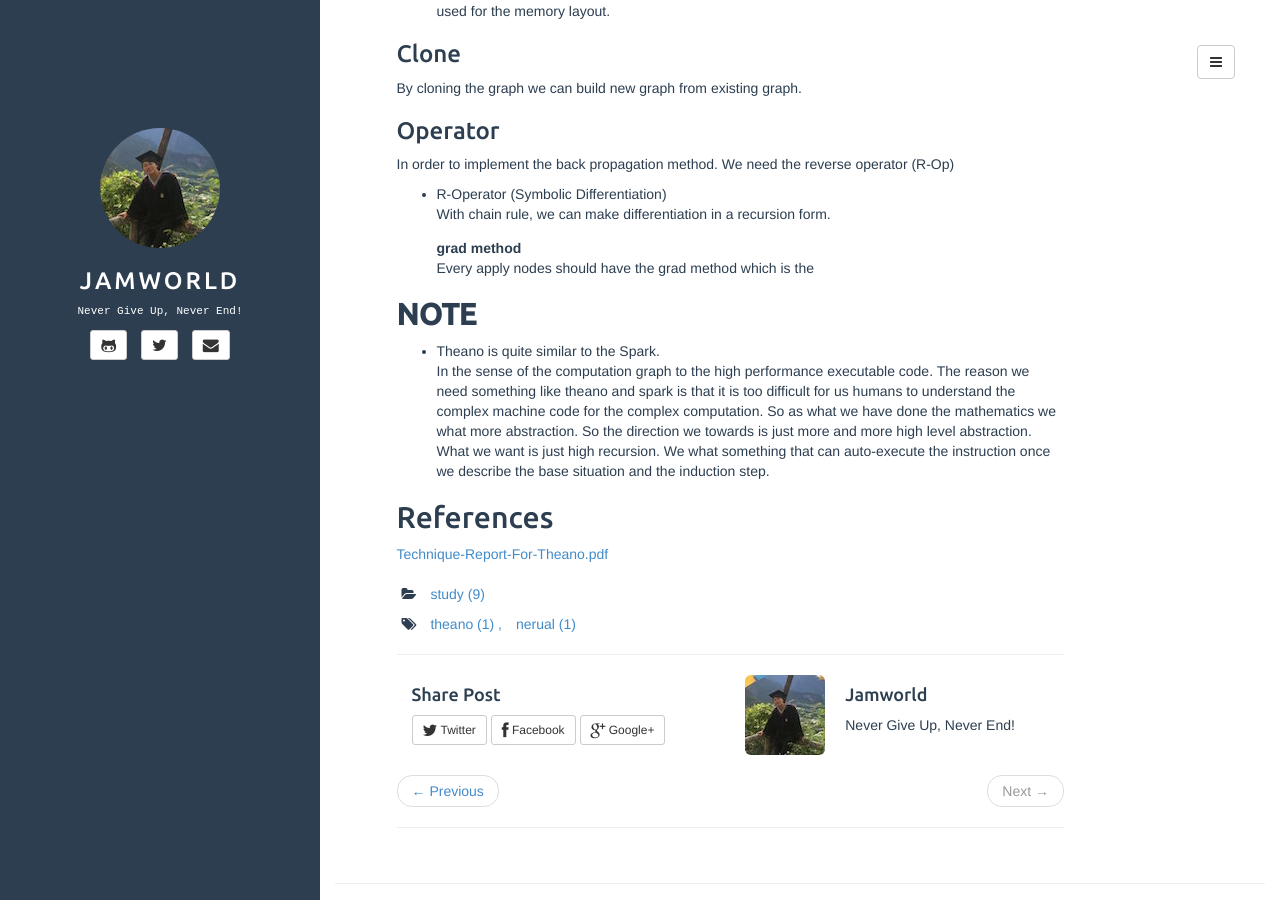
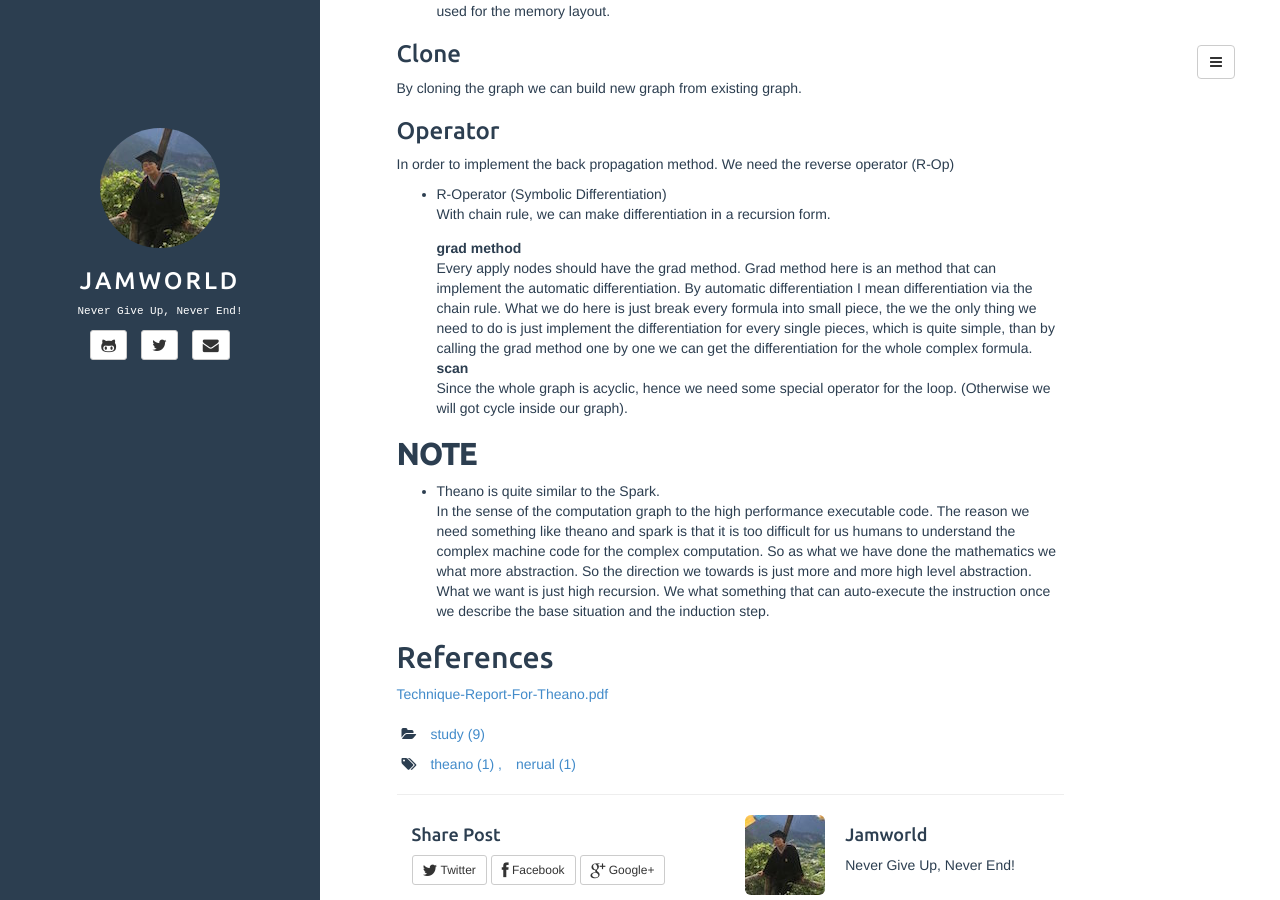
Before and after one commit to jam-world/jam-world.github.io, a Jekyll site: the page built from _posts/2016-06-27-what-is-theano.html, in a window 1280 px wide and 900 px high, scrolled down 1172 px. Built offline with Jekyll 4.4.1, drawn with Linux system fonts in a browser that asks for light colours.

Commit message:
add scan and grad method to the theano post

```diff
--- a/_posts/2016-06-27-what-is-theano.html
+++ b/_posts/2016-06-27-what-is-theano.html
@@ -102,7 +102,8 @@ In order to implement the back propagation method. We need the reverse operator
 With chain rule, we can make differentiation in a recursion form.
 </p>
 <dl class="org-dl">
-<dt>grad method</dt><dd>Every apply nodes should have the grad method which is the</dd>
+<dt>grad method</dt><dd>Every apply nodes should have the grad method. Grad method here is an method that can implement the automatic differentiation. By automatic differentiation I mean differentiation via the chain rule. What we do here is just break every formula into small piece, the we the only thing we need to do is just implement the differentiation for every single pieces, which is quite simple, than by calling the grad method one by one we can get the differentiation for the whole complex formula.</dd>
+<dt>scan</dt><dd>Since the whole graph is acyclic, hence we need some special operator for the loop. (Otherwise we will got cycle inside our graph).</dd>
 </dl>
 </div></li></ul>
 </div>
```
